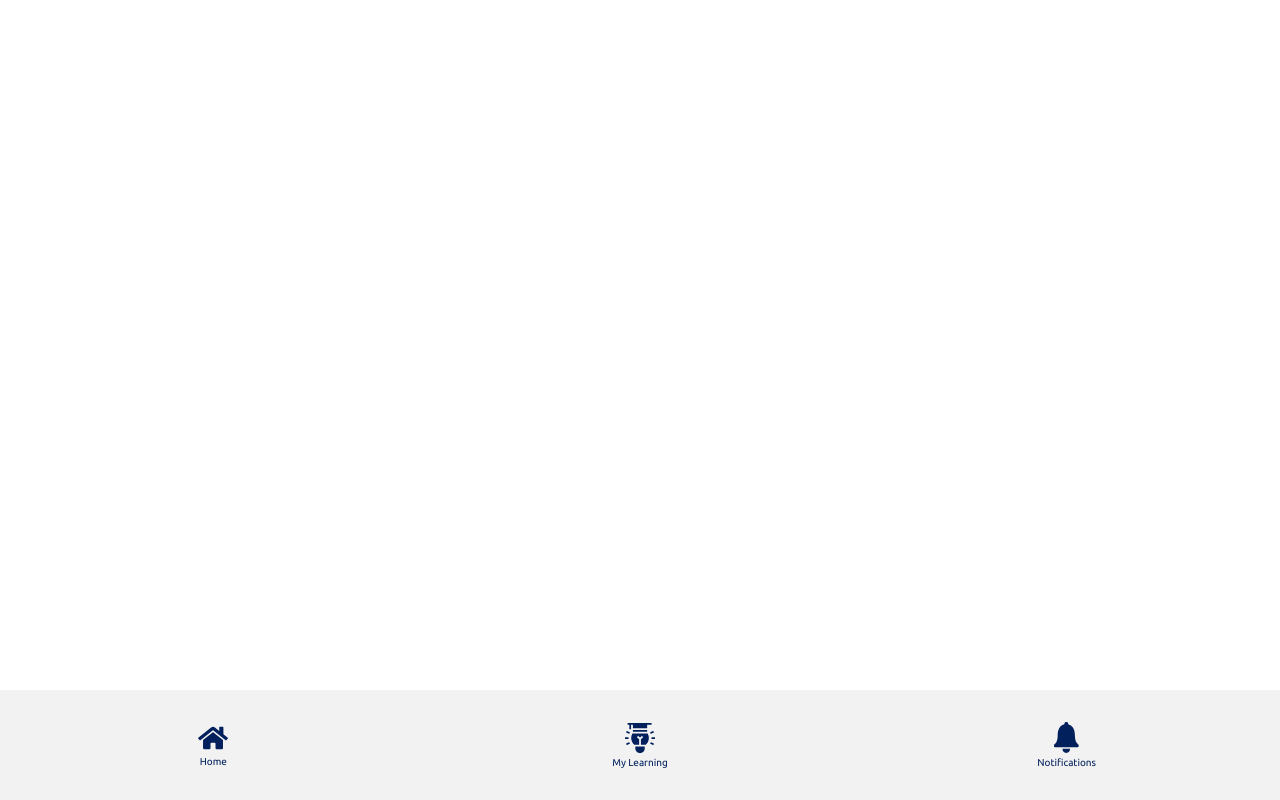
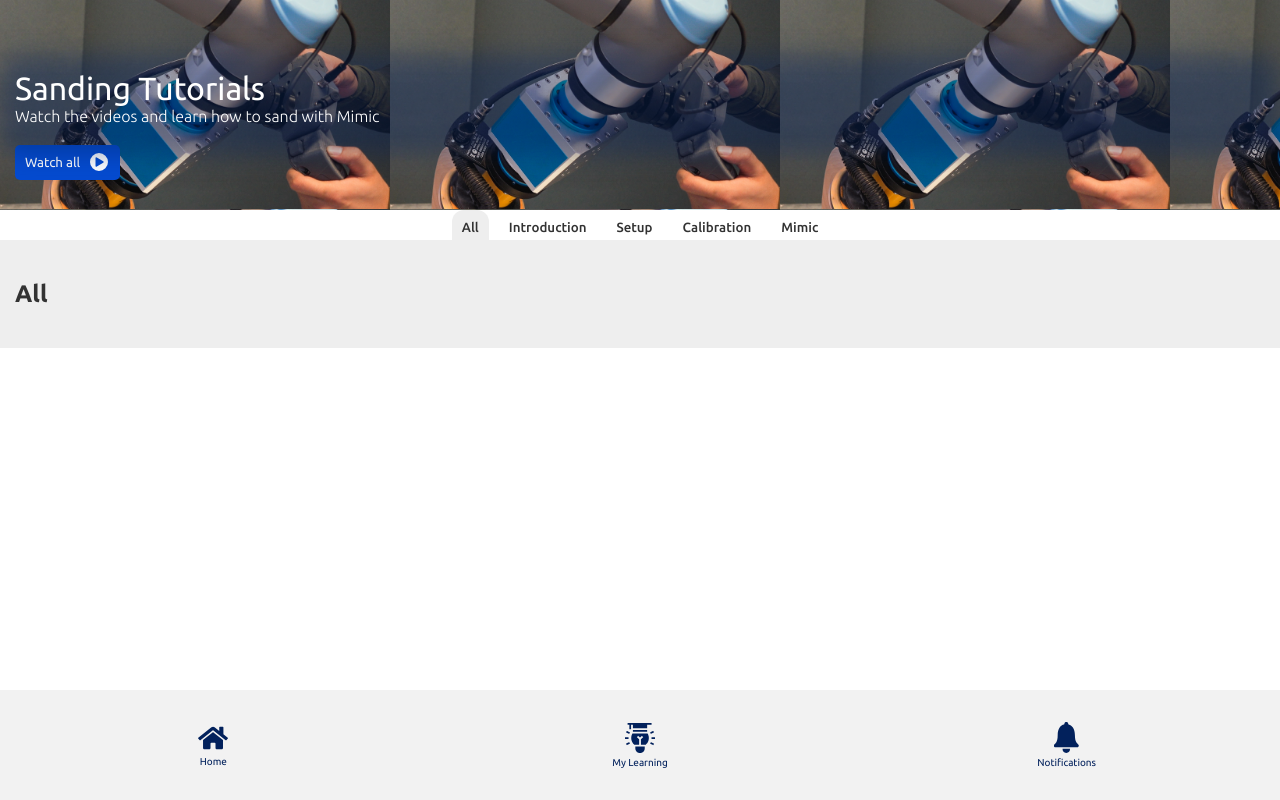
Before and after one commit to FrederikLandtved/Nordbo-Robotics, a Vue app: page /tutorial in a window 1280 px wide. Built offline with nearby package versions, Linux system fonts and the light colour scheme; no server answers; sample sign-in values are in the browser's storage.

Commit message:
tutorial work

```diff
--- a/src/views/TutorialView.vue
+++ b/src/views/TutorialView.vue
@@ -1,11 +1,157 @@
 <script setup>
 
+  import { ref } from 'vue'
+  import { logOut } from '@/services/AuthService.js';
+
+
+const isActive = ref("all");
+
+const setActive = (newActive) => {
+  isActive.value = newActive;
+}
 </script>
 
 <template>
+    <div class="top">
+        <div>
+        </div>
+            <h1>
+            Sanding Tutorials
+            </h1>
+            <p>
+            Watch the videos and learn how to
+            sand with Mimic
+            </p>
+        <button class="WatchAll">
+            Watch all <img src="../assets/img/icons/PlayAll.svg">
+        </button>
+    </div>
 
+    <div class="video-filter-buttons">
+        <button @click="setActive('all')" class="profile-tab-button" :class="{ active: isActive === 'all' }">
+          All
+        </button>
+
+        <button @click="setActive('introduction')" class="profile-tab-button" :class="{active: isActive  === 'introduction' }">
+            Introduction
+        </button>
+
+        <button @click="setActive('setup')" class="profile-tab-button" :class="{active: isActive  === 'setup' }">
+            Setup
+        </button>
+
+        <button @click="setActive('calibration')" class="profile-tab-button" :class="{active: isActive  === 'calibration' }">
+            Calibration
+        </button>
+
+        <button @click="setActive('mimic')" class="profile-tab-button" :class="{active: isActive  === 'mimic' }">
+            Mimic
+        </button>
+      </div>
+
+
+      <div class="all-box aktiv" v-if="isActive === 'all'">
+        <h2>All</h2>
+      </div>
+
+      <div class="introduction-box aktiv" v-if="isActive === 'introduction'">
+        <h2>introduction</h2>
+      </div>
+
+      <div class="setup-box aktiv" v-if="isActive === 'setup'">
+        <h2>setup</h2>
+      </div>
+
+      <div class="calibration-box aktiv" v-if="isActive === 'calibration'">
+        <h2>calibration</h2>
+      </div>
+
+      <div class="mimic-box aktiv" v-if="isActive === 'mimic'">
+        <h2>mimic</h2>
+      </div>
 </template>
 
-<style scoped>
 
+
+
+<style lang="scss">
+@import "@/assets/main.scss";
+
+
+.top{
+    background-image: url(../assets/img/sandning-tuto.png);
+    width: 100%;
+    height: 210px;
+
+    div{
+    margin-top: 55px;
+    height: 100px;
+    width: 100%;
+    background-color:#02225c5f;
+    filter: blur(12px);
+    border-radius: 20px;
+    border: 0;
+    position: absolute;
+    }
+
+    h1{
+        color: white;
+        padding: 70px 15px 0px 15px;
+        font-weight: 400;
+        position: relative;
+    }
+    p{
+        color: white;
+        padding: 0px 15px 0px 15px;
+        font-weight: 300;
+        position: relative;
+    }
+
+    .WatchAll{
+        margin-top:20px ;
+        width: 105px;
+        height: 35px;
+        margin-left:15px;
+        background-color: $buttonColor;
+        border: none;
+        border-radius: 5px;
+        color: white;
+        display: flex;
+        padding:10px 10px;
+
+        img{
+            margin: -2px 0px 0px 10px ;
+        }
+
+    }
+}
+
+
+
+.video-filter-buttons {
+    display: flex;
+    flex-direction: row;
+    justify-content: center;
+    width: 100%;
+
+    .profile-tab-button {
+      background-color: #ffffff;
+      border: 0;
+      border-radius: 12px 12px 0 0;
+      font-weight: 500;
+      height: 30px;
+      width: auto;
+      margin: 0px 5px;
+      padding: 10px;
+    }
+
+    .active {
+      background-color:#eeeeee;
+
+    }
+  }
+  .aktiv{
+    background-color: #eeeeee;
+    padding: 40px 15px;
+  }
 </style>
```
Also changed, not shown: src/assets/img/icons/PlayAll.svg (added), src/assets/img/sandning-tuto.png (added).
